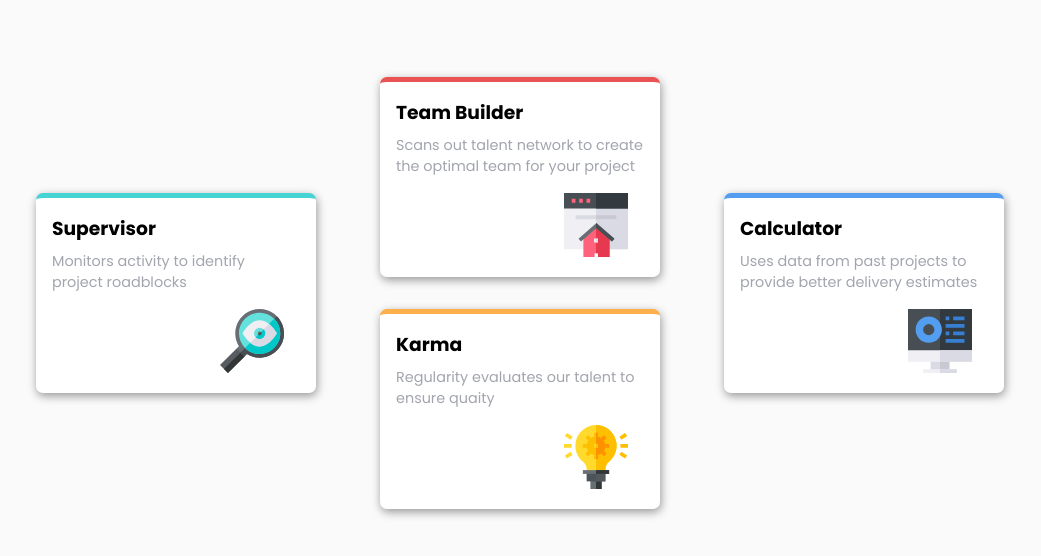
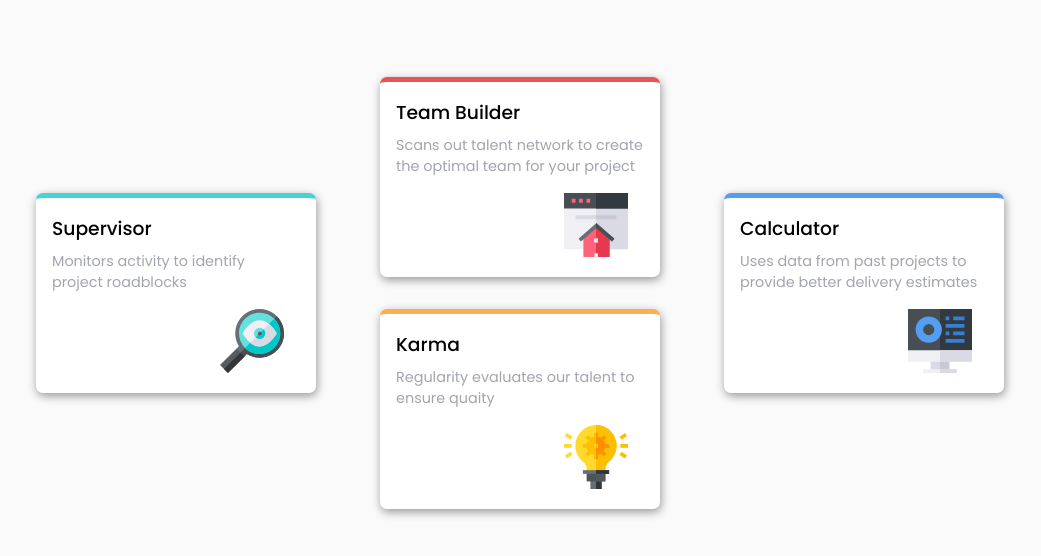
Before and after one commit to Israel-Andreotti/four-card-feature-section-frontend-mentor, a plain HTML site: page index.html in a window 1280 px wide. Shown: the part 196-752 px from the top of the page, without its empty margins (120-1161 px from the left). Drawn offline with Linux system fonts and the light colour scheme.

Commit message:
card title updated

```diff
--- a/css/styles.css
+++ b/css/styles.css
@@ -76,6 +76,9 @@ header p {
 
 }
 
+.card h3 {
+    font-weight: 500;
+}
 .card p {
     color:var(--gray);
     margin-bottom: 1rem;
```
